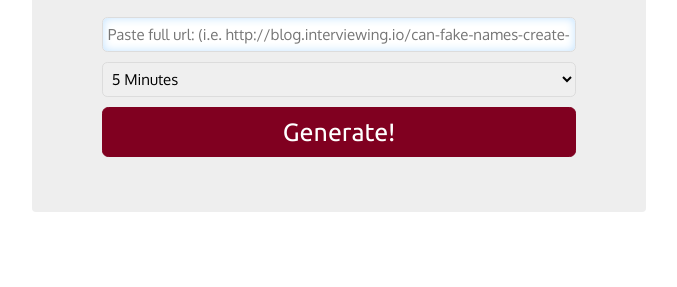
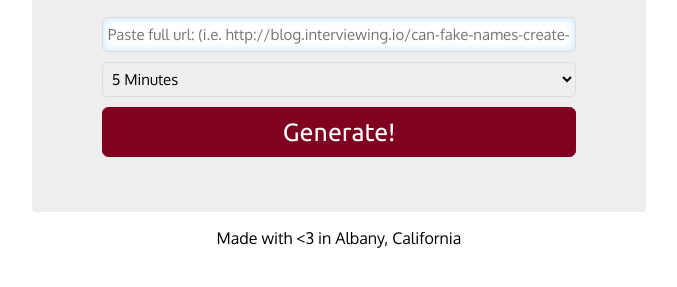
Before and after one commit to evanzhong/routekey, a website: page src/public/index.html in a window 1280 px wide. Shown: the part 319-606 px from the top of the page, without its empty margins (301-978 px from the left). Drawn offline with Linux system fonts and the light colour scheme.

Commit message:
made with <3

```diff
--- a/src/public/index.html
+++ b/src/public/index.html
@@ -27,6 +27,9 @@
           </form>
           <section class="generated"></section>
         </section>
+        <section id="Thank you">
+          <p>Made with <3 in Albany, California</p>
+        </section>
       </main>
       <script src="main.js"></script>
 </body>
```
